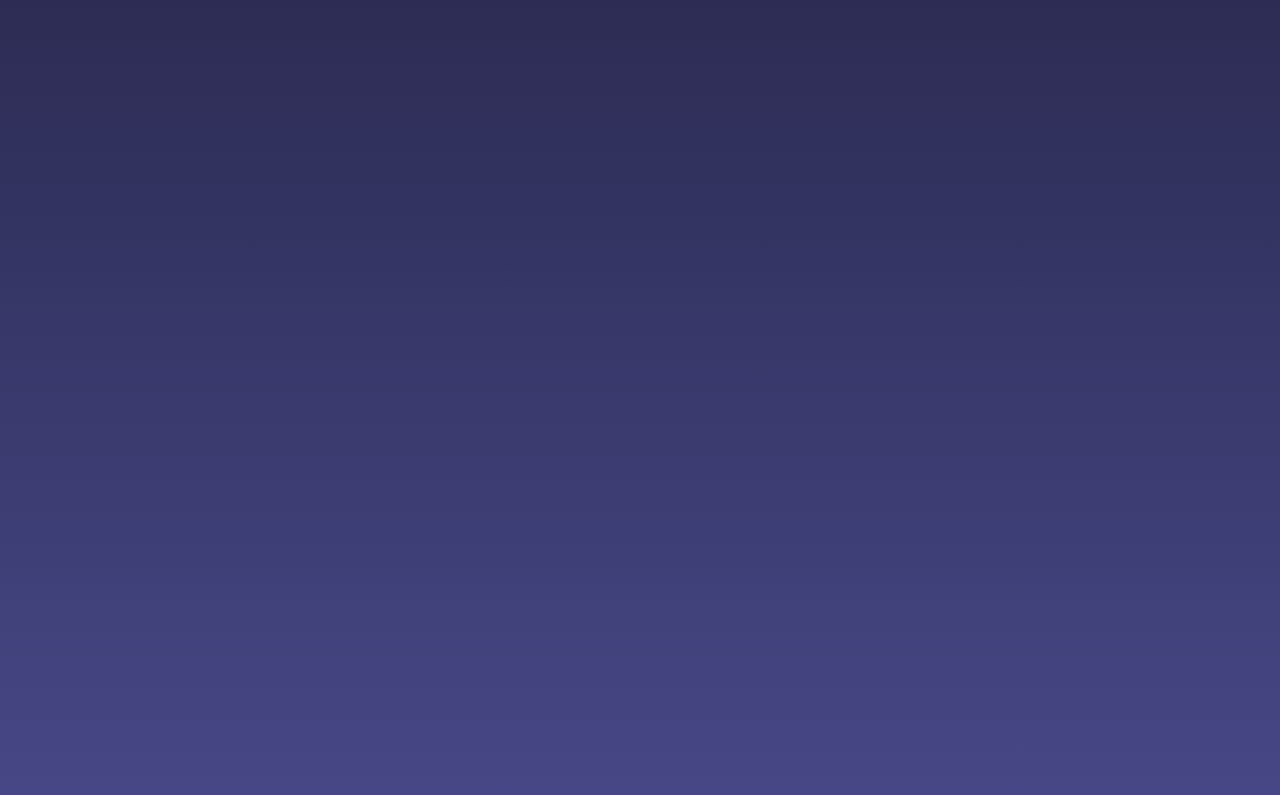
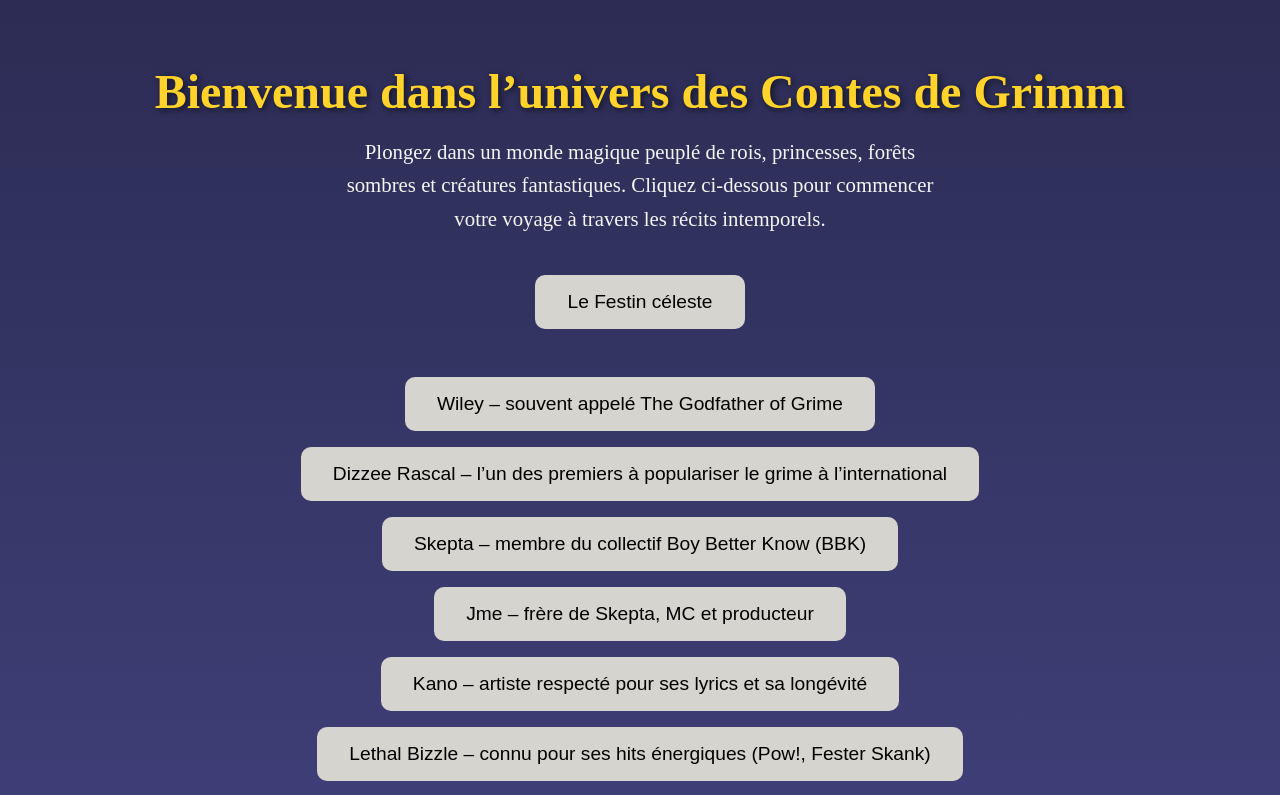
Before and after one commit to Thomas-Roland/SAE_501_Thomas, a Vue app: page /SAE_501_Thomas/ in a window 1280 px wide. Before the commit this address had no page. Shown: the top 795 px of the page. Built offline with nearby package versions, Linux system fonts and the light colour scheme.

Commit message:
Fix router base for GitHub Pages

```diff
--- a/src/router.js
+++ b/src/router.js
@@ -20,7 +20,6 @@
 import Conte17 from './pages/conte17.vue'
 import Conte18 from './pages/conte18.vue'
 
-
 const routes = [
   { path: '/', component: Home },
   { path: '/conte', component: Conte },
@@ -42,12 +41,15 @@
   { path: '/conte16', component: Conte16 },
   { path: '/conte17', component: Conte17 },
   { path: '/conte18', component: Conte18 },
-
 ]
 
 const router = createRouter({
-  history: createWebHistory(),
+  // 🟢 Important : indique le nom du repo ici
+  history: createWebHistory('/SAE_501_Thomas/'),
   routes,
+  scrollBehavior() {
+    return { top: 0 }
+  },
 })
 
 export default router
```
